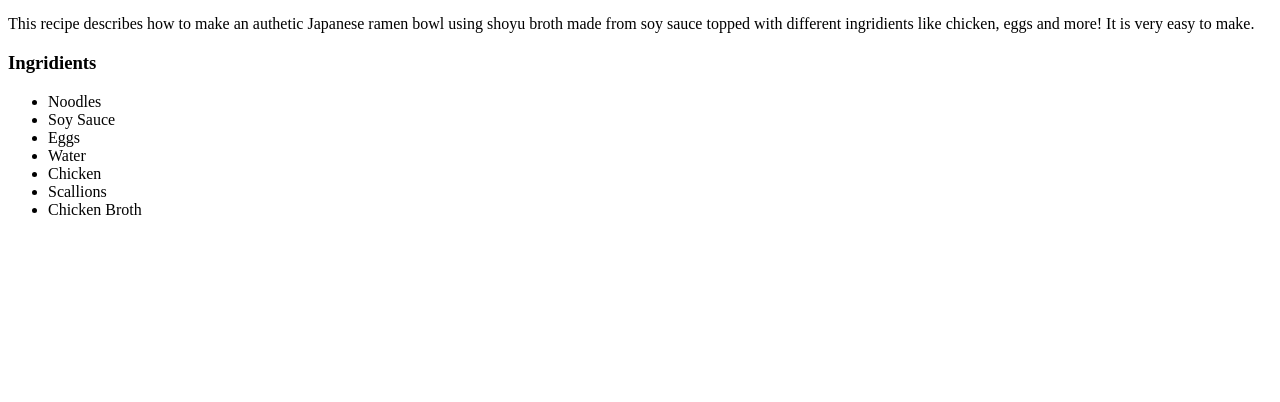
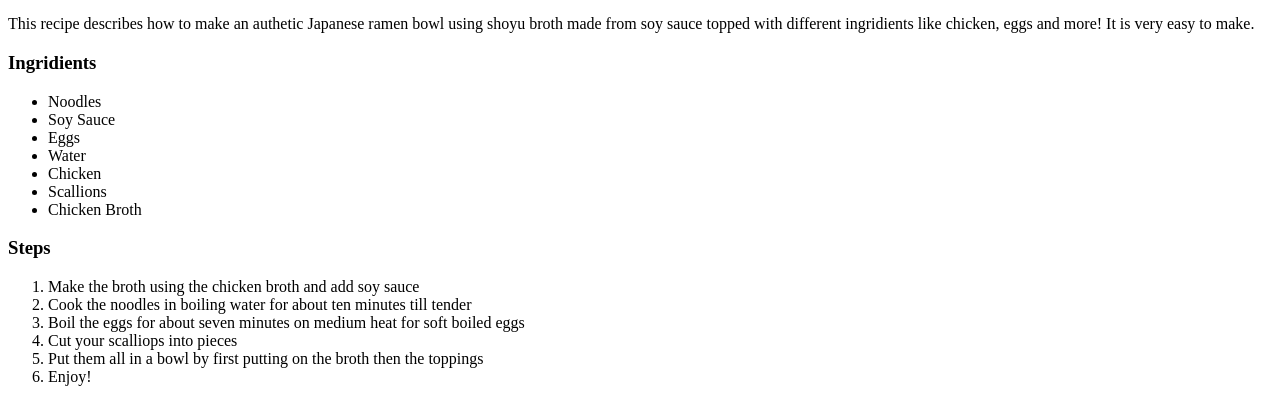
Before and after one commit to tmihret/odin-recipes, a plain HTML site: page recipes/ramen.html in a window 1280 px wide. Shown: the part 428-830 px from the top of the page. Before the commit the page ends 800 px from the top, so only its background shows below. Drawn offline with Linux system fonts and the light colour scheme.

Commit message:
Finished the ramen recipe page by adding an ordered list of the steps to take

```diff
--- a/recipes/ramen.html
+++ b/recipes/ramen.html
@@ -22,5 +22,15 @@
             <li>Chicken Broth</li>
 
         </ul>
+
+        <h3>Steps</h3>
+        <ol>
+            <li>Make the broth using the chicken broth and add soy sauce</li>
+            <li>Cook the noodles in boiling water for about ten minutes till tender</li>
+            <li>Boil the eggs for about seven minutes on medium heat for soft boiled eggs</li>
+            <li>Cut your scalliops into pieces</li>
+            <li>Put them all in a bowl by first putting on the broth then the toppings</li>
+            <li>Enjoy!</li>
+        </ol>
     </body>
 </html>
```
